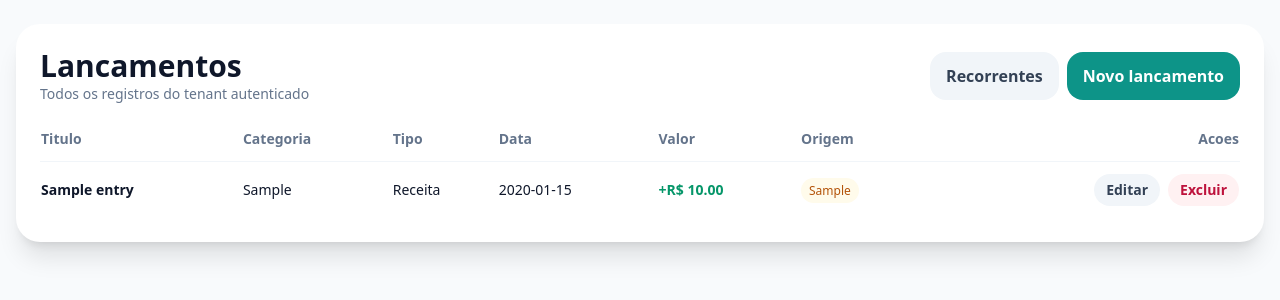
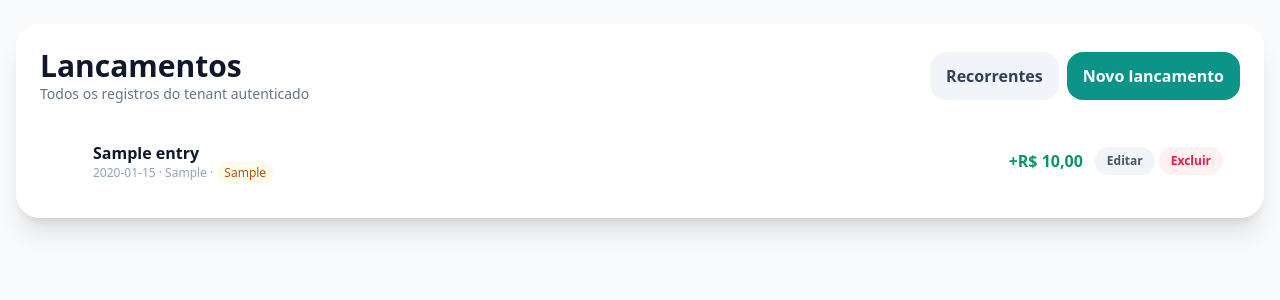
Before and after one commit to licensefortinet16-spec/mvps, a FastAPI app: page /entries in a window 1280 px wide. Shown: the part 57-357 px from the top of the page. Run offline with FastAPI, Linux system fonts and the light colour scheme; the visitor is signed in with stand-in values (Sample User, id 1); tables that the repository leaves empty hold one stand-in row (values such as "Sample post"); some libraries are stand-ins or nearby versions.

Commit message:
Group upload items as accordion in entries list
Upload entries sharing the same document_id (from notes field) are now
displayed as a single collapsible row showing merchant name + total.
Clicking the ▶ arrow expands to show each extracted item with its amount,
category, and edit/delete actions.

Standalone entries (manual, recurring, single-upload) remain as flat rows
interleaved by date with the grouped uploads.

Co-Authored-By: Claude Sonnet 4.6 <noreply@anthropic.com>

```diff
--- a/app/templates/entries_list.html
+++ b/app/templates/entries_list.html
@@ -8,49 +8,85 @@
     </div>
     <div class="flex flex-wrap gap-2">
       <a href="/entries/recurring" class="rounded-2xl bg-slate-100 px-4 py-3 text-center font-semibold text-slate-700">Recorrentes</a>
-      <a href="/entries/new" class="rounded-2xl bg-teal-600 px-4 py-3 text-center font-bold text-white">Novo lancamento</a>
+      <a href="/entries/new"       class="rounded-2xl bg-teal-600 px-4 py-3 text-center font-bold text-white">Novo lancamento</a>
     </div>
   </div>
-  <div class="mt-6 overflow-x-auto">
+
+  <div class="mt-6 space-y-1">
+    {% for kind, row in display %}
+
+    {# ── Grouped upload (accordion) ───────────────────────────────────── #}
+    {% if kind == 'group' %}
+    <details class="group rounded-2xl border border-slate-100 bg-slate-50 open:bg-white open:shadow-sm">
+      <summary class="flex cursor-pointer list-none items-center gap-3 px-4 py-3 select-none">
+        {# expand icon #}
+        <span class="flex h-6 w-6 shrink-0 items-center justify-center rounded-full bg-slate-200 text-slate-500 text-xs transition-transform group-open:rotate-90">▶</span>
+        <div class="min-w-0 flex-1">
+          <p class="truncate font-semibold text-slate-900">{{ row.merchant }}</p>
+          <p class="text-xs text-slate-400">
+            {{ row.occurred_on }} · {{ row.items|length }} {{ 'item' if row.items|length == 1 else 'itens' }}
+            · <span class="rounded-full bg-teal-50 px-2 py-0.5 text-teal-700">upload</span>
+          </p>
+        </div>
+        <div class="shrink-0 text-right">
+          <p class="font-black text-rose-600">-R$ {{ row.total|brl }}</p>
+          <p class="text-xs text-slate-400">{{ row.category }}</p>
+        </div>
+      </summary>
+
+      {# Sub-items #}
+      <div class="border-t border-slate-100 px-4 pb-3">
         <table class="min-w-full text-sm">
-      <thead class="text-left text-slate-500">
-        <tr>
-          <th class="pb-3">Titulo</th>
-          <th class="pb-3">Categoria</th>
-          <th class="pb-3">Tipo</th>
-          <th class="pb-3">Data</th>
-          <th class="pb-3">Valor</th>
-          <th class="pb-3">Origem</th>
-          <th class="pb-3 text-right">Acoes</th>
-        </tr>
-      </thead>
           <tbody>
-        {% for entry in entries %}
-        <tr class="border-t border-slate-100">
-          <td class="py-3 font-semibold">{{ entry.title }}</td>
-          <td class="py-3">{{ entry.category }}</td>
-          <td class="py-3">{{ 'Receita' if entry.entry_type.value == 'income' else 'Despesa' }}</td>
-          <td class="py-3">{{ entry.occurred_on }}</td>
-          <td class="py-3 font-bold {% if entry.entry_type.value == 'income' %}text-emerald-600{% else %}text-rose-600{% endif %}">
-            {% if entry.entry_type.value == 'income' %}+{% else %}-{% endif %}R$ {{ "%.2f"|format(entry.amount) }}
-          </td>
-          <td class="py-3">
-            <span class="rounded-full px-2 py-1 text-xs {% if entry.source == 'manual' %}bg-slate-100 text-slate-600{% elif entry.source == 'upload' %}bg-teal-50 text-teal-700{% else %}bg-amber-50 text-amber-700{% endif %}">{{ entry.source }}</span>
-          </td>
-          <td class="py-3 text-right">
-            <div class="flex justify-end gap-2">
-              <a href="/entries/{{ entry.id }}/edit" class="rounded-full bg-slate-100 px-3 py-1.5 text-sm font-semibold text-slate-700">Editar</a>
-              <form method="post" action="/entries/{{ entry.id }}/delete" onsubmit="return confirm('Excluir este lancamento?');">
-                <button class="rounded-full bg-rose-50 px-3 py-1.5 text-sm font-semibold text-rose-700">Excluir</button>
+            {% for entry in row.items %}
+            <tr class="border-b border-slate-50 last:border-0">
+              <td class="py-2 pl-6 text-slate-700">{{ entry.title }}</td>
+              <td class="py-2 text-slate-400">{{ entry.category }}</td>
+              <td class="py-2 font-semibold text-rose-600">-R$ {{ entry.amount|brl }}</td>
+              <td class="py-2 text-right">
+                <div class="flex justify-end gap-1">
+                  <a href="/entries/{{ entry.id }}/edit" class="rounded-full bg-slate-100 px-2 py-1 text-xs font-semibold text-slate-600">Editar</a>
+                  <form method="post" action="/entries/{{ entry.id }}/delete" onsubmit="return confirm('Excluir?');">
+                    <button class="rounded-full bg-rose-50 px-2 py-1 text-xs font-semibold text-rose-600">Excluir</button>
                   </form>
                 </div>
               </td>
             </tr>
-        {% else %}
-        <tr><td colspan="7" class="py-4 text-slate-500">Nenhum lancamento cadastrado.</td></tr>
             {% endfor %}
           </tbody>
         </table>
       </div>
+    </details>
+
+    {# ── Standalone entry (table row style) ───────────────────────────── #}
+    {% else %}
+    <div class="flex items-center gap-3 rounded-2xl border border-transparent px-4 py-3 hover:bg-slate-50">
+      <span class="h-6 w-6 shrink-0"></span>{# spacer aligns with accordion icon #}
+      <div class="min-w-0 flex-1">
+        <p class="truncate font-semibold text-slate-900">{{ row.title }}</p>
+        <p class="text-xs text-slate-400">
+          {{ row.occurred_on }} · {{ row.category }}
+          · <span class="rounded-full px-2 py-0.5 text-xs
+              {% if row.source == 'manual' %}bg-slate-100 text-slate-600
+              {% elif row.source == 'upload' %}bg-teal-50 text-teal-700
+              {% else %}bg-amber-50 text-amber-700{% endif %}">{{ row.source }}</span>
+        </p>
+      </div>
+      <p class="shrink-0 font-black {% if row.entry_type.value == 'income' %}text-emerald-600{% else %}text-rose-600{% endif %}">
+        {{ '+' if row.entry_type.value == 'income' else '-' }}R$ {{ row.amount|brl }}
+      </p>
+      <div class="flex shrink-0 gap-1">
+        <a href="/entries/{{ row.id }}/edit" class="rounded-full bg-slate-100 px-3 py-1.5 text-xs font-semibold text-slate-600">Editar</a>
+        <form method="post" action="/entries/{{ row.id }}/delete" onsubmit="return confirm('Excluir este lancamento?');">
+          <button class="rounded-full bg-rose-50 px-3 py-1.5 text-xs font-semibold text-rose-600">Excluir</button>
+        </form>
+      </div>
+    </div>
+    {% endif %}
+
+    {% else %}
+    <p class="py-4 text-sm text-slate-500">Nenhum lancamento cadastrado.</p>
+    {% endfor %}
+  </div>
 </div>
 {% endblock %}
```
Also changed, not shown: app/routes/entries.py (+50 -2 lines). Lines whose indentation alone changed are shown as unchanged.
